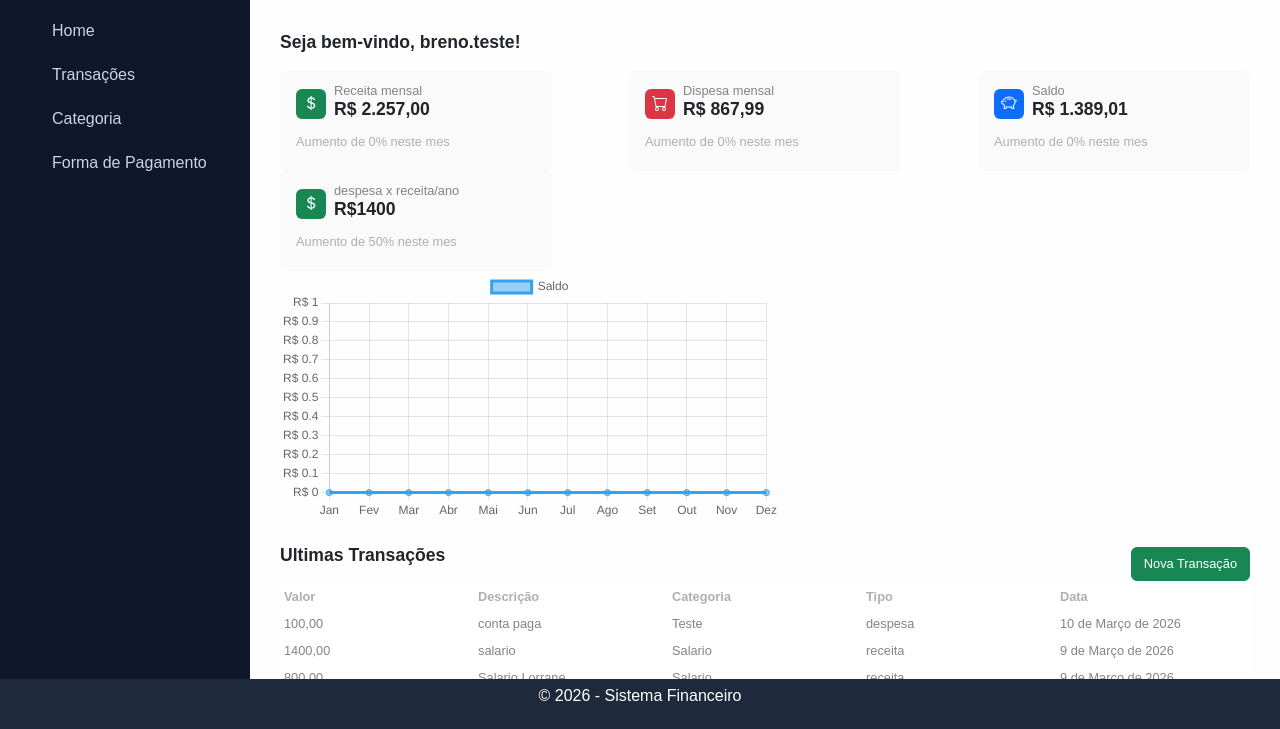
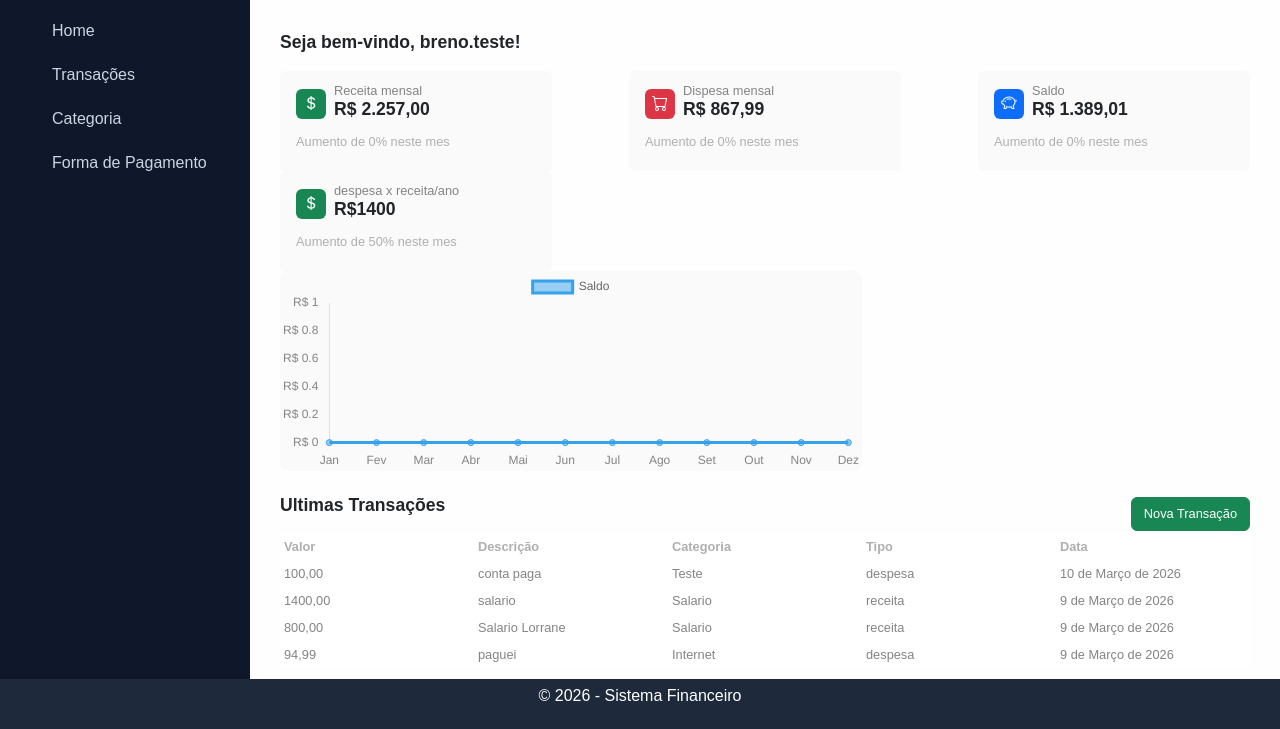
Before and after one commit to AntonioBreno/controle-financeiro, a Django app: page /financas/ in a window 1280 px wide. Shown: the part 71-800 px from the top of the page. Run offline with Django 5.2, Linux system fonts and the light colour scheme; a user stored in the database is signed in; data comes from the database, SQL or seed files in the repository.

Commit message:
reafactor(dashboard): Ajustes de tamanho e estilo do grafico

```diff
--- a/financas/static/css/style.css
+++ b/financas/static/css/style.css
@@ -174,3 +174,10 @@
   /*background-color: #e2e8f0 !important;*/
   background: var(--app-bg-card) !important;
 }
+
+.grafico-container {
+  background: var(--app-bg-card);
+  border-radius: 8px;
+  width: 60% !important;
+  height: 200px !important;
+}
--- a/templates/dashboard.html
+++ b/templates/dashboard.html
@@ -99,7 +99,7 @@
 
 <!-- Gráfico -->
 
-<div class="mb-4 "style=" height: 250px;">
+<div class="mb-4 grafico-container" style=" height: 250px;">
   <canvas id="grafico-saldo">
 
   </canvas>
@@ -196,31 +196,44 @@
 <script src="https://cdn.jsdelivr.net/npm/chart.js"></script>
 
 <script>
+  const rootStyles = getComputedStyle(document.documentElement);
+  const corSecudary = rootStyles.getPropertyValue('--app-text-secondary');
   const ctx = document.getElementById('grafico-saldo').getContext('2d');
 
   new Chart(ctx, {
     type: 'line',
     data: {
-    labels: {{ meses|safe }},
+      labels: {{ meses| safe }},
     datasets: [{
       label: 'Saldo',
-      data: {{ saldo_mensal|safe }},
-      tension: 0.3
-    }]
+      data: {{ saldo_mensal| safe }},
+    tension: 0.3,
+    }],
+
   },
     options: {
+    maintainAspectRatio: false,
     scales: {
       y: {
+        grid: { display: false },
         beginAtZero: true,
         ticks: {
-        callback: function(value) {
+          color: corSecudary,
+          callback: function (value) {
             return 'R$ ' + value;
           }
+        }
+      },
+      x: {
+        grid: { display: false },
+        ticks: {
+          color: corSecudary
         }
       }
     }
   }
 });
+
 </script>
 
 <script>
```
Lines whose indentation alone changed are shown as unchanged.
